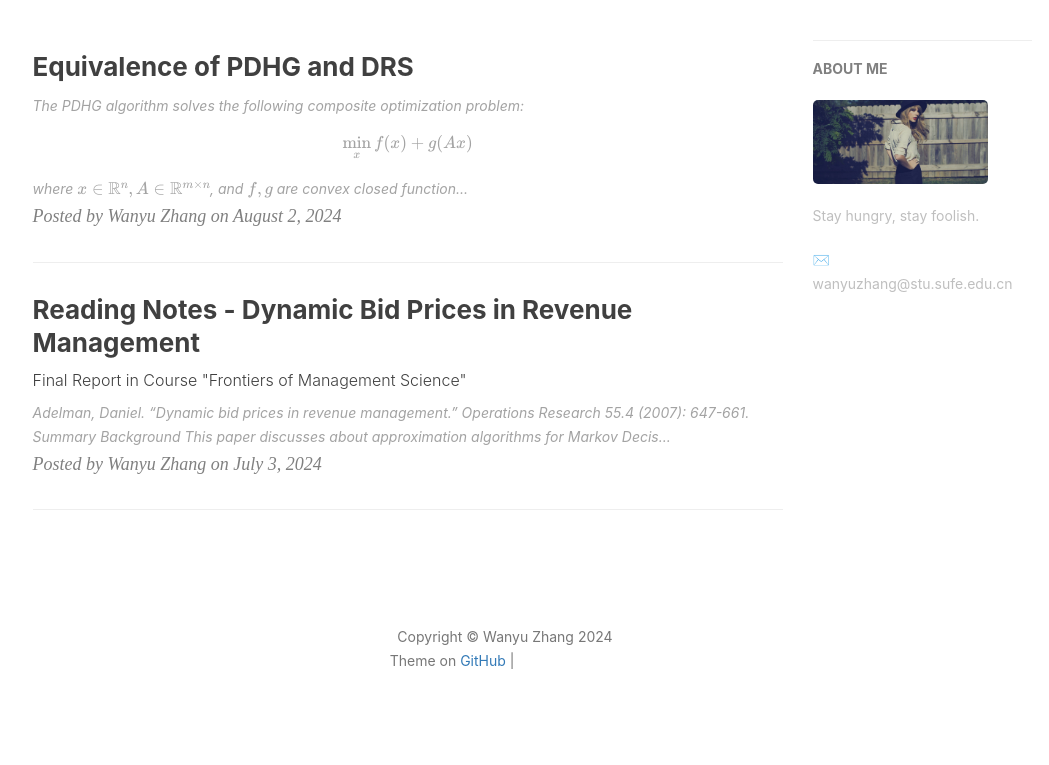
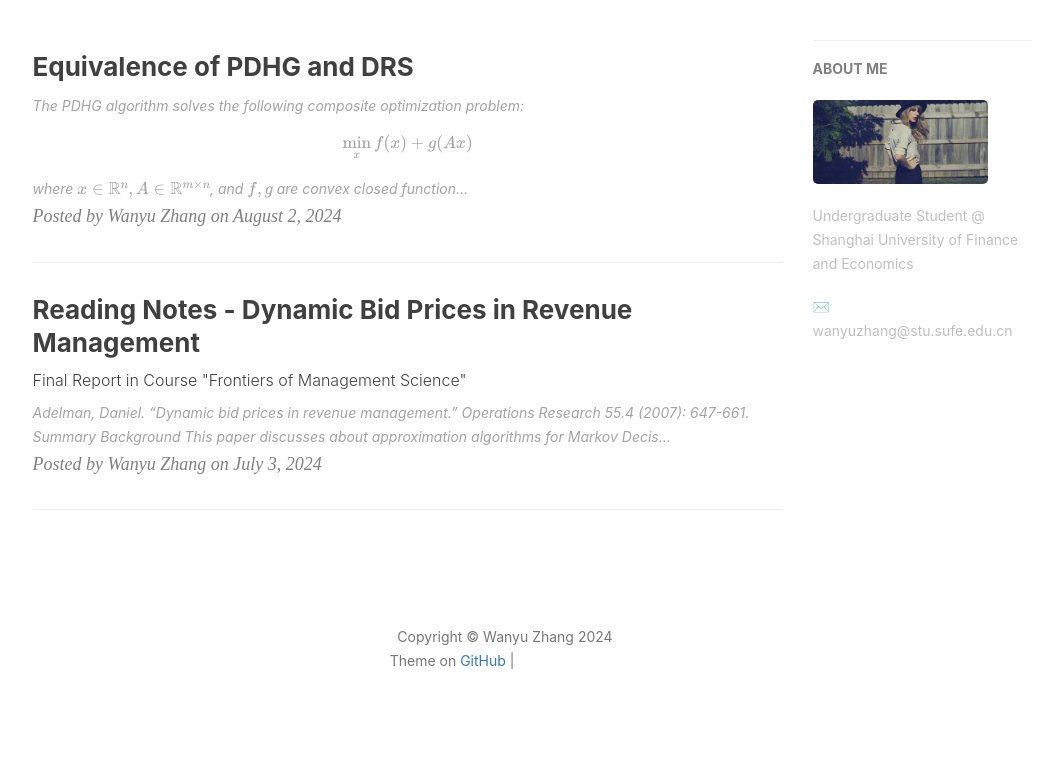
Before and after one commit to zwyhahaha/zwyhahaha.github.io, a Jekyll site: the page built from index.html, in a window 1280 px wide. Shown: the part 418-1183 px from the top of the page, without its empty margins (135-1184 px from the left). Built offline with Jekyll 4.4.1, drawn with Linux system fonts in a browser that asks for light colours; nearby versions of some CDN libraries; formulas are drawn with MathJax 3; the list of posts is cut into pages by our own code; comment, search, counter and statistics services are not loaded; grey boxes are pictures that could not be loaded.

Commit message:
Update _config.yml

```diff
--- a/_config.yml
+++ b/_config.yml
@@ -11,7 +11,7 @@ github_repo: "https://github.com/zwyhahaha/zwyhahaha.github.io.git" # you code r
 
 # Sidebar settings
 sidebar: true                           # whether or not using Sidebar.
-sidebar-about-description: "Stay hungry, stay foolish."
+sidebar-about-description: "Undergraduate Student @ Shanghai University of Finance and Economics"
 sidebar-avatar: /img/post-bg-desk.jpg      # use absolute URL, seeing it's used in both `/` and `/about/`
 
 
```
